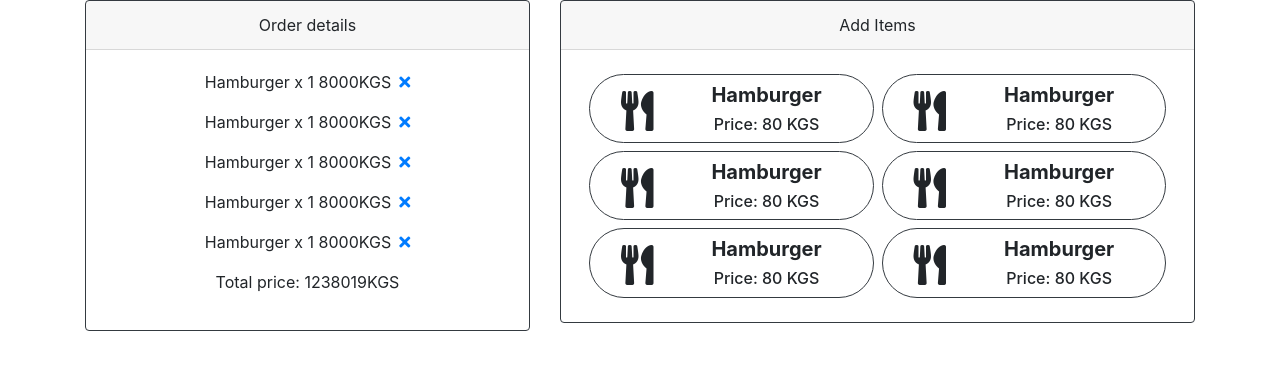
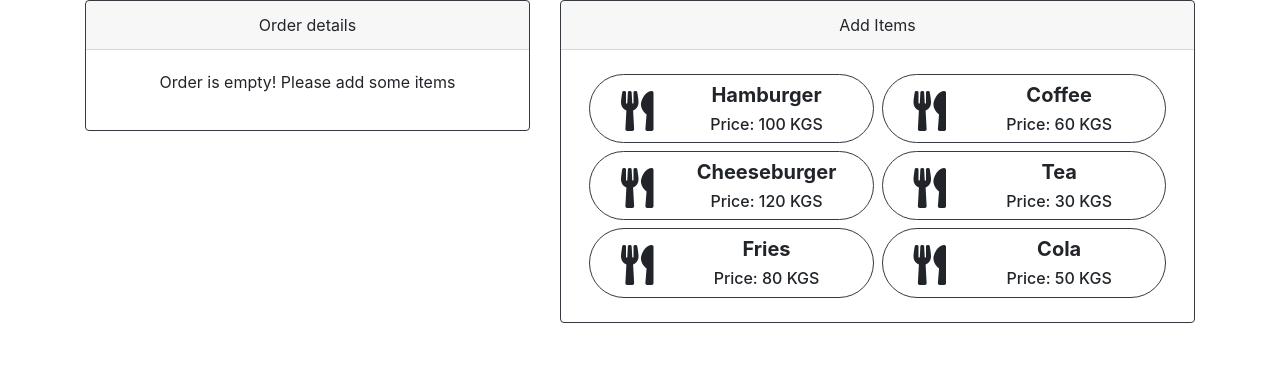
Before and after one commit to artbyter/python_group_1_exam_7_artem_goryainov, a React (Create React App) app: page / in a window 1280 px wide. Shown: the top 370 px of the page. Built offline with nearby package versions, Linux system fonts and the light colour scheme.

Commit message:
"Added add food functions"

```diff
--- a/src/App.js
+++ b/src/App.js
@@ -1,20 +1,62 @@
 import 'bootstrap/dist/css/bootstrap.min.css'
-import React, { Component } from 'react';
+import React, {Component} from 'react';
 import './App.css';
 import OrderDetails from './Components/OrderDetails'
 import AddItems from './Components/AddItems'
 
 class App extends Component {
+
+    foodNames = ['Hamburger', 'Coffee', 'Cheesburger', 'Tea', 'Fries', 'Cola'];
+
+    constructor(props) {
+        super(props)
+        //TODO make functional generation
+        this.state = {
+            food: [
+                // {Hamburger: {id: 1, name:"Hamburger", price: 100, count: 0}},
+                // {Coffee: {id: 2, name:'Coffee', price: 60, count: 0}},
+                // {Cheeseburger: {id: 3, name: 'Cheeseburger', price: 120, count: 0}},
+                // {Tea: {id: 4, name: 'Tea', price: 30, count: 0}},
+                // {Fries: {id: 5, name: 'Fries', price: 80, count: 0}},
+                // {Cola: {id: 6, name: 'Cola', price: 50, count: 0}},
+
+                 {id: 1, name:"Hamburger", price: 100, count: 0},
+                {id: 2, name:'Coffee', price: 60, count: 0},
+                {id: 3, name: 'Cheeseburger', price: 120, count: 0},
+                {id: 4, name: 'Tea', price: 30, count: 0},
+                {id: 5, name: 'Fries', price: 80, count: 0},
+                {id: 6, name: 'Cola', price: 50, count: 0},
+            ],
+            Total: 0
+
+        }
+
+    }
+
+    addItem = (id) => {
+        let index = this.state.food.findIndex(item => item.id === id);
+        let food = {...this.state.food[index], count: this.state.food[index].count+1};
+        let foods = [...this.state.food];
+        let total = {...this.state, Total: this.state.Total+1};
+        let state={...this.state}
+        foods[index] = food;
+        console.log(foods)
+        state.food=foods;
+        state.Total=total;
+        this.setState(state);
+
+    }
+
     render() {
         return (
             <div className="App">
                 <div className="container">
                     <div className="row  ">
                         <div className="col-5 ">
-              <OrderDetails/>
+                            <OrderDetails foodInfo={this.state}/>
                         </div>
                         <div className="col-7">
-              <AddItems/>
+                            <AddItems foodInfo={this.state.food} addFunc={this.addItem}/>
                         </div>
                     </div>
                 </div>
--- a/src/Components/AddItems.js
+++ b/src/Components/AddItems.js
@@ -2,6 +2,10 @@ import React from 'react'
 import FoodButton from './FoodButton'
 
 function AddItems(props) {
+
+    console.log(props.foodInfo);
+    const foodInfo = props.foodInfo;
+
 
     return (
         <div className="card  border border-dark">
@@ -9,17 +13,23 @@ function AddItems(props) {
                 Add Items
             </div>
             <div className="card-body">
-                <FoodButton/>
-                <FoodButton/>
-                <FoodButton/>
-                <FoodButton/>
-                <FoodButton/>
-                <FoodButton/>
+                {foodInfo.map((item, index) => {
 
-            </div>
-        </div>)
+                        return (<FoodButton
+                            key={item.id}
+                            name={item.name}
+                            price={item.price}
+                            addFunc={() => props.addFunc(item.id)}
+                        />)
+                    })
+                }
 
 
-}
+                </div>
+            </div>
+            )
 
-export default AddItems
+
+            }
+
+            export default AddItems
--- a/src/Components/FoodButton.js
+++ b/src/Components/FoodButton.js
@@ -4,15 +4,15 @@ function FoodButton(props) {
 
 
         return (
-            <div className="foodButton border border-dark rounded-pill m-1 d-inline-block">
+            <div className="foodButton border border-dark rounded-pill m-1 d-inline-block" onClick={props.addFunc}>
                 <div className='container-fluid'>
                     <div className="row">
                         <div className="col-3">
                             <h1 className="fas fa-utensils pl-3 pt-3 "></h1>
                         </div>
                         <div className="col-9">
-                            <h5 className="font-weight-bold pt-2">Hamburger</h5>
-                            <h6>Price: 80 KGS</h6>
+                            <h5 className="font-weight-bold pt-2">{props.name}</h5>
+                            <h6>Price: {props.price} KGS</h6>
                         </div>
                     </div>
                 </div>
--- a/src/Components/OrderDetails.js
+++ b/src/Components/OrderDetails.js
@@ -10,12 +10,8 @@ function OrderDetails(props) {
                 Order details
             </div>
             <div className="card-body">
-                <OrderLine/>
-                <OrderLine/>
-                <OrderLine/>
-                <OrderLine/>
-                <OrderLine/>
-                <OrderTotal/>
+                <p>Order is empty! Please add some items</p>
+
 
 
             </div>
```
Lines whose indentation alone changed are shown as unchanged.
